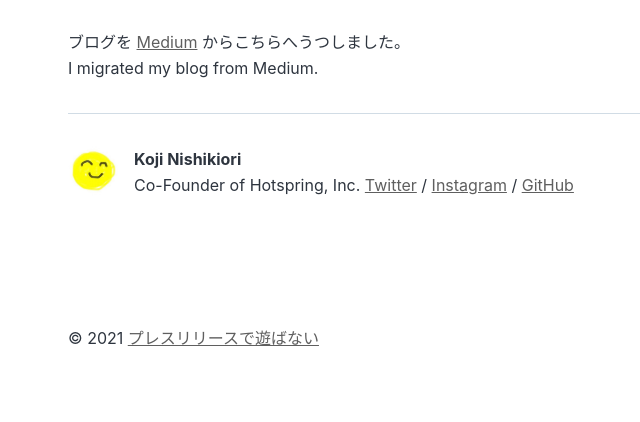
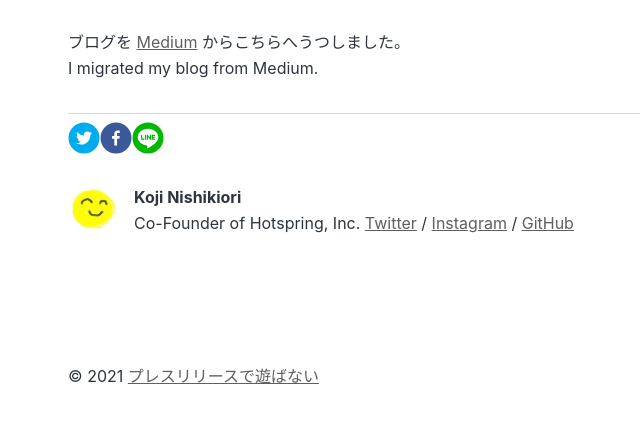
Before and after one commit to wataori/wataori.github.io, a Gatsby site: page /2020-12-31-migrated/ in a window 1280 px wide. Shown: the part 194-616 px from the top of the page, without its empty margins (256-896 px from the left). Built offline with nearby package versions, Linux system fonts and the light colour scheme; Gatsby itself is replaced by a stand-in of ours.

Commit message:
Add share button

```diff
--- a/gatsby-node.js
+++ b/gatsby-node.js
@@ -50,6 +50,7 @@ exports.createPages = async ({ graphql, actions, reporter }) => {
         component: blogPost,
         context: {
           id: post.id,
+          slug: post.fields.slug,
           previousPostId,
           nextPostId,
         },
--- a/package.json
+++ b/package.json
@@ -28,6 +28,7 @@
     "react": "^16.12.0",
     "react-dom": "^16.12.0",
     "react-helmet": "^5.2.1",
+    "react-share": "^4.3.1",
     "typeface-merriweather": "0.0.72",
     "typeface-montserrat": "0.0.75"
   },
--- a/src/components/bio.js
+++ b/src/components/bio.js
@@ -59,15 +59,15 @@ const Bio = () => {
           <br></br>
           {author?.summary || null}
           {` `}
-          <a href={`https://twitter.com/${social?.twitter || ``}`} target="_blank">
+          <a href={`https://twitter.com/${social?.twitter || ``}`} target="_blank" rel="noreferrer">
             Twitter
           </a>
           { ` / ` }
-          <a href={`https://instagram.com/${social?.instagram || ``}`} target="_blank">
+          <a href={`https://instagram.com/${social?.instagram || ``}`} target="_blank" rel="noreferrer">
             Instagram
           </a>
           { ` / ` }
-          <a href={`https://github.com/${social?.github || ``}`} target="_blank">
+          <a href={`https://github.com/${social?.github || ``}`} target="_blank" rel="noreferrer">
             GitHub
           </a>
         </p>
--- /dev/null
+++ b/src/components/share.js
@@ -0,0 +1,35 @@
+import React from 'react';
+
+import {
+  FacebookShareButton,
+  TwitterShareButton,
+  LineShareButton,
+  FacebookIcon,
+  TwitterIcon,
+  LineIcon,
+} from 'react-share';
+
+const Share = props => {
+  const articleTitle = props.title;
+  const articleUrl = props.url;
+  const articleDescription = props.description;
+  const iconSize = 32;
+
+  return (
+    <React.Fragment>
+      <div className="social-links">
+        <TwitterShareButton url={articleUrl} title={articleTitle}>
+          <TwitterIcon round size={iconSize} />
+        </TwitterShareButton>
+        <FacebookShareButton url={articleUrl} quote={articleDescription}>
+          <FacebookIcon round size={iconSize} />
+        </FacebookShareButton>
+        <LineShareButton url={articleUrl} quote={articleDescription}>
+          <LineIcon round size={iconSize} />
+        </LineShareButton>
+      </div>
+    </React.Fragment>
+  );
+};
+
+export default Share;
--- a/src/templates/blog-post.js
+++ b/src/templates/blog-post.js
@@ -4,11 +4,15 @@ import { Link, graphql } from "gatsby"
 import Bio from "../components/bio"
 import Layout from "../components/layout"
 import SEO from "../components/seo"
+import Share from "../components/share";
 
 const BlogPostTemplate = ({ data, location }) => {
   const post = data.markdownRemark
   const siteTitle = data.site.siteMetadata?.title || `Title`
   const { previous, next } = data
+  const { pathname } = location
+
+  const siteUrl = data.site.siteMetadata?.siteUrl;
 
   return (
     <Layout location={location} title={siteTitle}>
@@ -30,6 +34,11 @@ const BlogPostTemplate = ({ data, location }) => {
           itemProp="articleBody"
         />
         <hr />
+        <Share
+          title={post.frontmatter.title}
+          url={`${siteUrl}${pathname}`}
+          description={post.excerpt}
+        />
         <footer>
           <Bio />
         </footer>
@@ -75,6 +84,7 @@ export const pageQuery = graphql`
     site {
       siteMetadata {
         title
+        siteUrl
       }
     }
     markdownRemark(id: { eq: $id }) {
```
Also changed, not shown: 1 other file.
